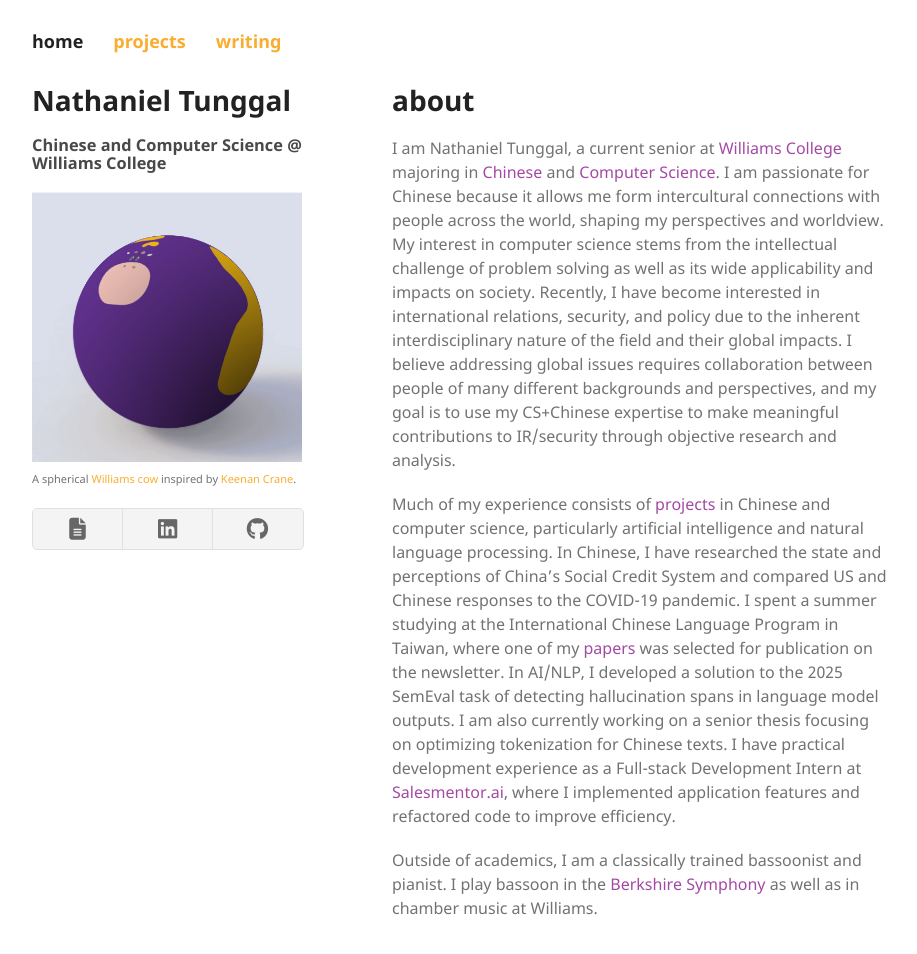
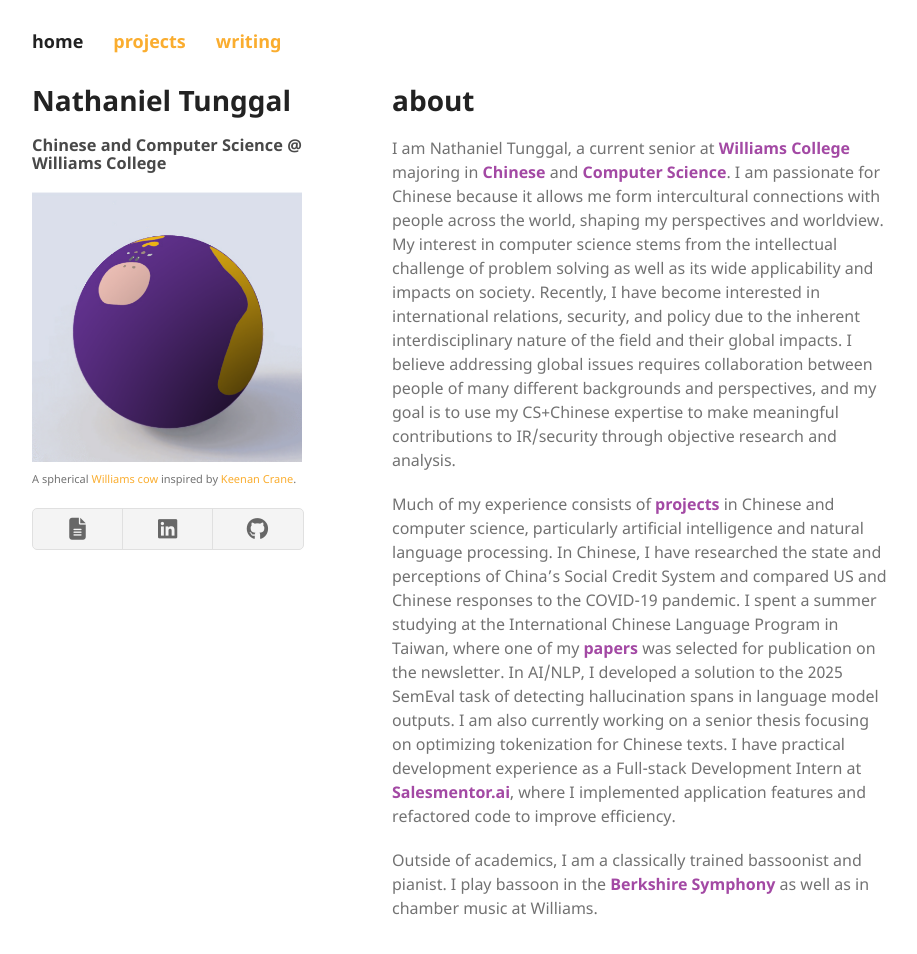
Before and after one commit to ntunggal/ntunggal.github.io, a Jekyll site: the page built from index.md, in a window 1280 px wide and 990 px high. Shown: the top 954 px of the window, without its empty margins (178-1095 px from the left). Built offline with Jekyll 4.4.1, drawn with Linux system fonts in a browser that asks for light colours; our own code applies the rules of GitHub Pages for plain Markdown files.

Commit message:
bold links and scrolling header

```diff
--- a/_sass/jekyll-theme-minimal.scss
+++ b/_sass/jekyll-theme-minimal.scss
@@ -295,6 +295,7 @@ section {
   a {
     color: #A349A4;
     text-decoration: none;
+    font-weight: bold;
   }
 
   a:hover {
@@ -331,7 +332,7 @@ footer {
 
   header, section, footer {
     float:none;
-    position:static;
+    position:relative;
     width:auto;
   }
 
```
